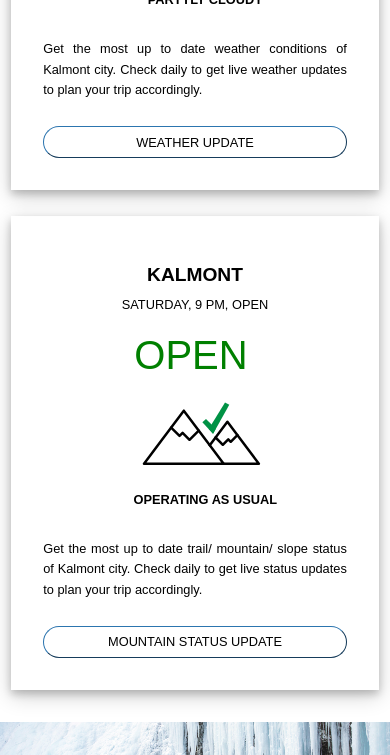
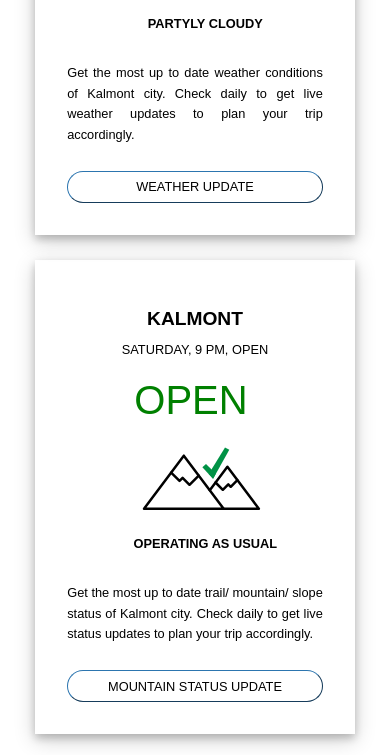
Before and after one commit to joannekimm/Kalmont, a plain HTML site: page index.html in a window 390 px wide. Shown: the part 575-1330 px from the top of the page. Drawn offline with Linux system fonts and the light colour scheme.

Commit message:
Update index.css

```diff
--- a/css/index.css
+++ b/css/index.css
@@ -379,7 +379,7 @@ p, h3{
 	}
 
 	.main-item{
-		padding: 0em;
+		padding: 1.5em;
 		width:100%;
 		flex-basis: 100%;
     }
```
